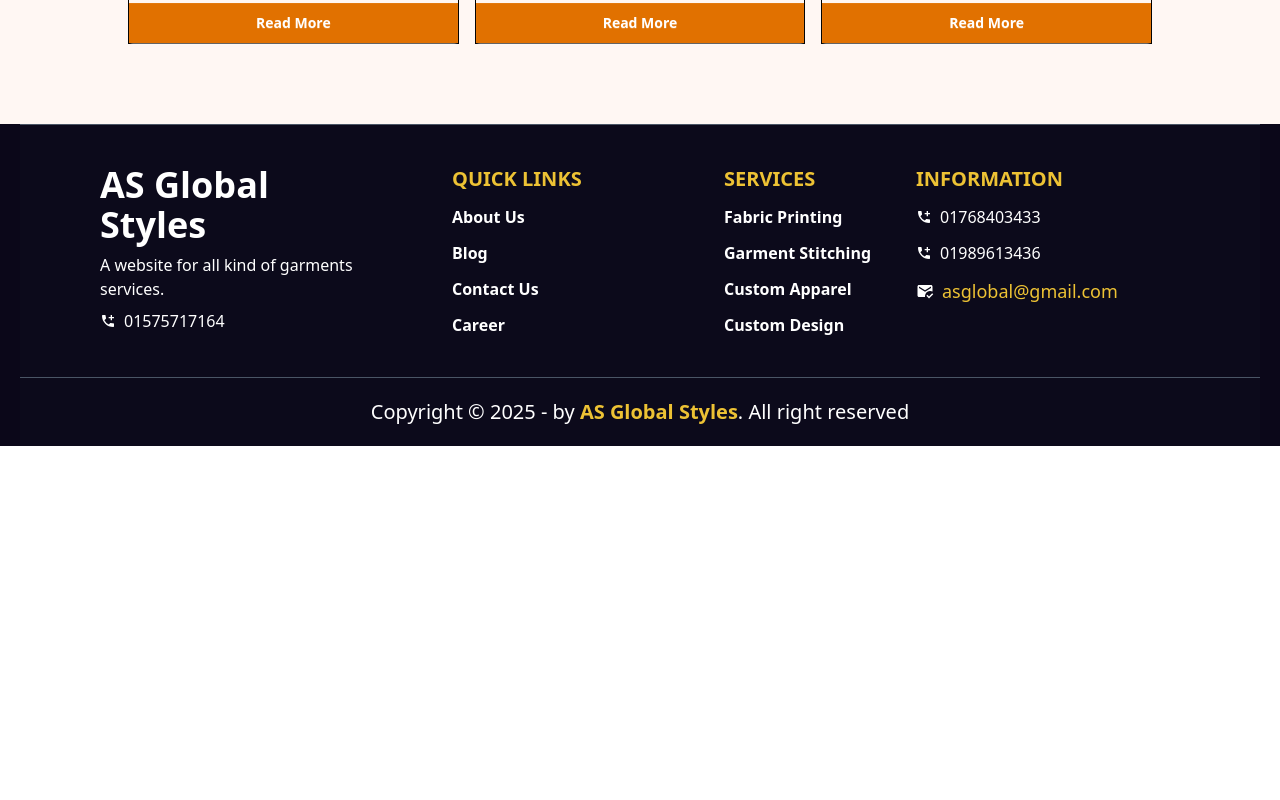
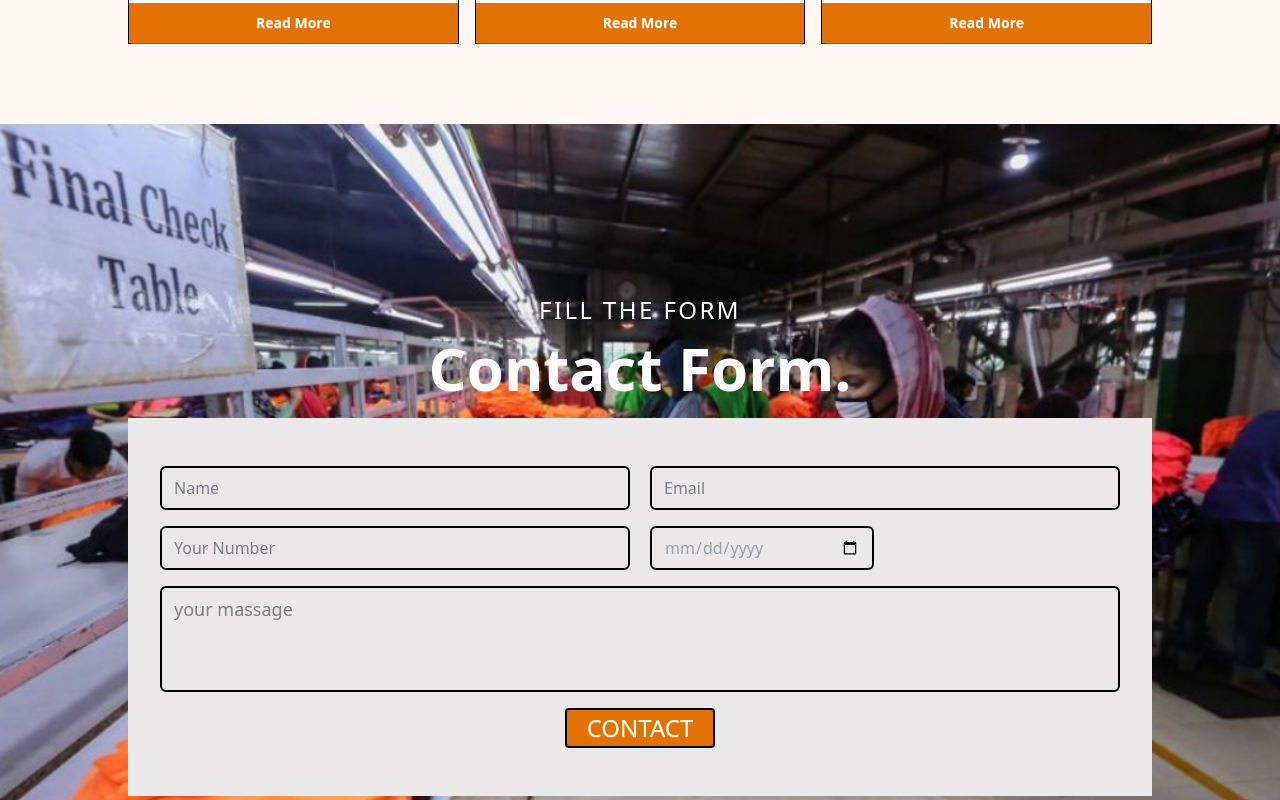
Before and after one commit to AsfaqurMec/as-global-styles, a Next.js app: page / in a window 1280 px wide. Shown: the part 3000-3800 px from the top of the page. Before the commit the page ends 3446 px from the top, so only its background shows below. Built offline with nearby package versions, Linux system fonts and the light colour scheme.

Commit message:
adding contact form section

```diff
--- a/src/app/Components/Home.jsx
+++ b/src/app/Components/Home.jsx
@@ -16,6 +16,7 @@ import { ImImages } from "react-icons/im";
 import { IoShirtOutline } from "react-icons/io5";
 import { GiPoloShirt } from "react-icons/gi";
 import { GiSewingMachine } from "react-icons/gi";
+import Parallex from './Parallex';
 
 
 const Home = () => {
@@ -248,6 +249,12 @@ const Home = () => {
 
    </section>
 
+   {/* Contact Section */}
+
+      <section>
+         <Parallex></Parallex>
+      </section>
+
         </>
     );
 };
--- /dev/null
+++ b/src/app/Components/Parallex.jsx
@@ -0,0 +1,114 @@
+"use client"
+
+import Image from "next/image";
+import img from '../../../public/b4.jpg'
+
+
+
+const Parallex = () => {
+
+
+
+    return (
+        <div className="relative h-screen overflow-hidden">
+      <div
+        className="absolute top-0 left-0 w-full h-full bg-cover bg-center bb"
+        style={{
+
+          transition: 'transform 0.1s ease-out',
+          backgroundSize: "cover",
+backgroundPosition: "center",
+backgroundRepeat: "no-repeat",
+backgroundAttachment: "fixed", // Smooth out the movement
+        }}
+      ></div >
+
+      <div className="relative z-10 w-full h-full pb-32">
+        <div className="flex flex-col items-center justify-end w-full h-full ">
+      <h1 className='uppercase tracking-widest text-2xl mb-3 text-[#ffffff] font-medium'>fill the form</h1>
+      <h1 className="mb-5 text-6xl font-semibold text-[#ffffff]">Contact Form.</h1>
+
+      <div className=" flex items-end justify-center w-full ">
+
+         <div className="flex w-full flex-row lg:w-[100%] mx-auto">
+
+             <div className="w-[95%] lg:w-[80%] mx-auto h-full">
+             <form
+               className='w-full space-y-6 bg-[#eae8e8] px-8 py-12'
+           >
+             <div className='space-y-4'>
+              <div className="flex gap-5">
+             <div className="w-1/2">
+
+               <input
+                 type='text'
+                 name='name'
+                 id='name'
+                 placeholder='Name'
+                 className='w-full px-3 py-2 border-[#000000] rounded-md border-2 focus:outline-none bg-transparent text-gray-900'
+                 data-temp-mail-org='0'
+               />
+             </div>
+             <div className="w-1/2">
+
+               <input
+                 type='email'
+                 name='email'
+                 id='email'
+                 required
+                 placeholder='Email'
+                 className='w-full px-3 py-2 border-[#000000] rounded-md border-2 focus:outline-none bg-transparent text-gray-900'
+                 data-temp-mail-org='0'
+               />
+             </div>
+
+             </div>
+
+             <div className="flex gap-5 w-full">
+             <div className="w-1/2">
+
+               <input
+                 type='text'
+                 name='name'
+                 id='name'
+                 placeholder='Your Number'
+                 className='w-full px-3 py-2 border-[#000000] rounded-md border-2 focus:outline-none bg-transparent text-gray-900'
+                 data-temp-mail-org='0'
+               />
+             </div>
+             <div className="w-1/2">
+
+               <input
+                 type='date'
+                 name='email'
+                 id='email'
+                 required
+                 placeholder=''
+                 className='w-56 px-3 py-2 border-[#000000] rounded-md border-2 focus:outline-none bg-transparent text-gray-400'
+                 data-temp-mail-org='0'
+               />
+             </div>
+
+             </div>
+
+             <div>
+
+               {/* lg */}
+ <textarea placeholder="your massage" className="resize-none h-[106px] textarea border-[#000000] rounded-md border-2 focus:outline-[#e2b29d] bg-transparent textarea-lg w-full " ></textarea>
+             </div>
+ <div className='w-full flex justify-center'><button className='btn border-[#000000] rounded-sm border-2 focus:outline-none  text-white  bg-amber-600  hover:bg-amber-800 px-5 font-medium  text-2xl uppercase'>Contact</button></div>
+             </div>
+           </form>
+             </div>
+         </div>
+       </div>
+
+      </div>
+
+
+      </div>
+    </div>
+    );
+};
+
+export default Parallex;
--- a/src/app/globals.css
+++ b/src/app/globals.css
@@ -32,3 +32,7 @@
     background-position: center;
 
   }
+
+  .bb {
+  background-image: url("../../public/b3.jpg");
+}
```
